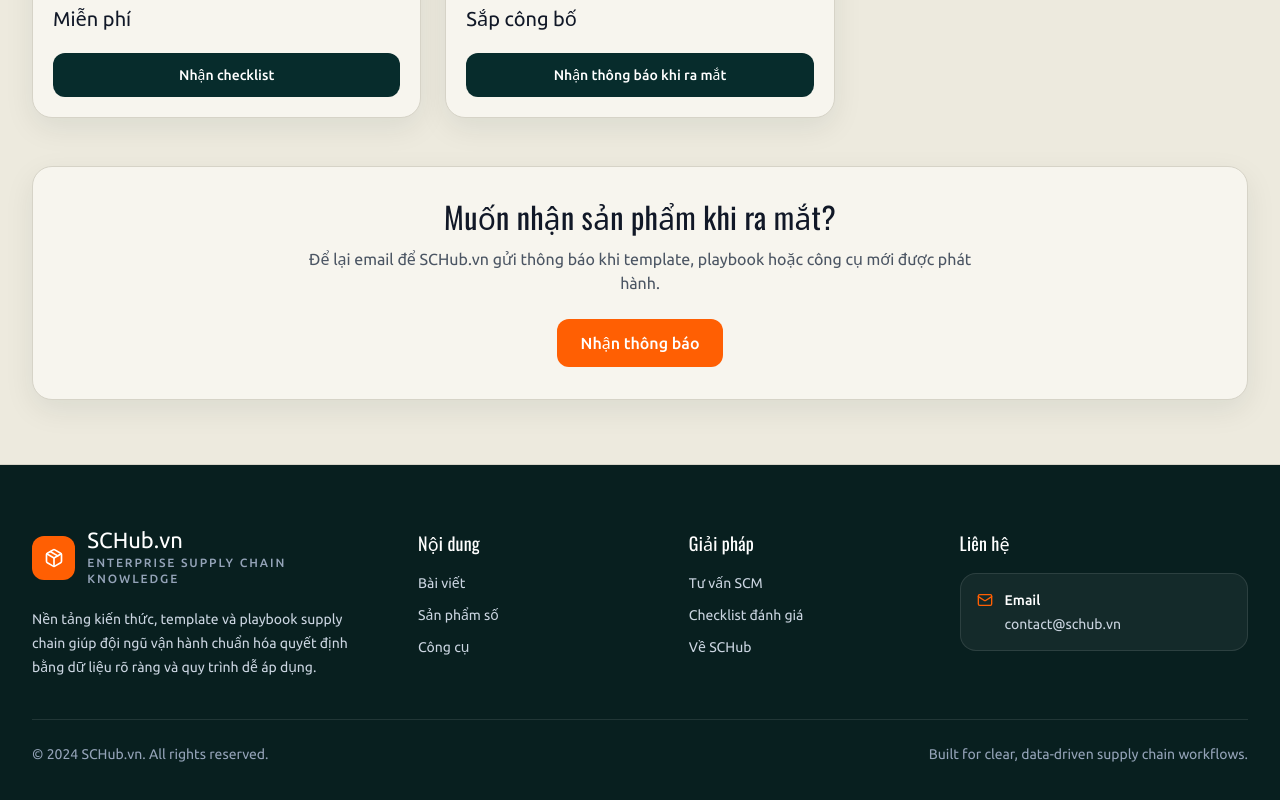
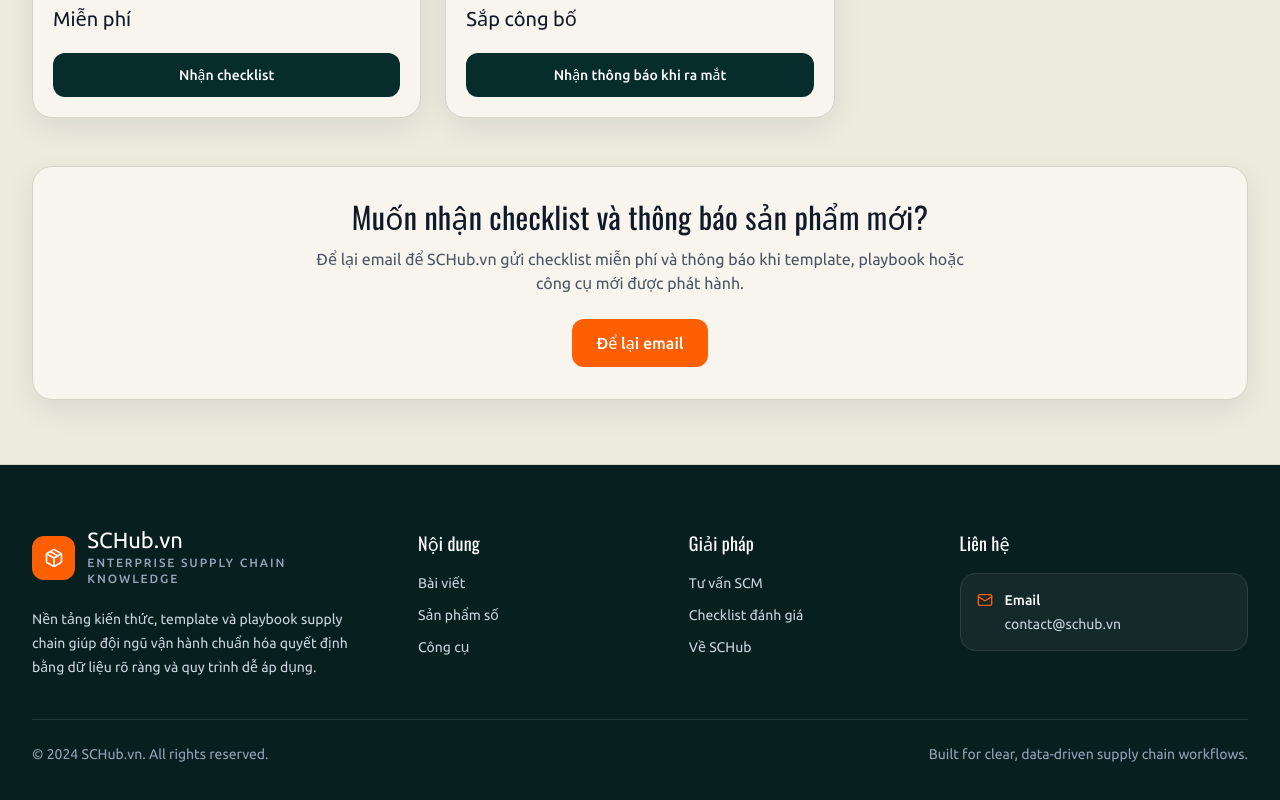
Before and after one commit to thangcq0310/my-portfolio, a React (Vite) app: page /books in a window 1280 px wide. Shown: the part 1179-1979 px from the top of the page. Built offline with nearby package versions, Linux system fonts and the light colour scheme.

Commit message:
chore: polish product and checklist copy

```diff
--- a/src/data/seedData.ts
+++ b/src/data/seedData.ts
@@ -8,7 +8,7 @@ export const seedArticles = [
     body: `# Vì sao doanh nghiệp vừa tồn kho cao vừa thiếu hàng?
 
 ## Hiện tượng
-Sales báo cần giao hàng cho khách, kho báo tồn cao ngồn ngồn, nhưng khi kiểm tra thực tế thì hàng đã không có. Hoặc hàng tồn ở kho khác, hàng đang chờ check-in, hàng bị hold...
+Sales cần giao hàng cho khách, hệ thống ghi nhận tồn kho cao, nhưng lượng hàng khả dụng để xuất bán lại không đáp ứng nhu cầu thực tế. Hoặc hàng tồn ở kho khác, hàng đang chờ check-in, hàng bị hold...
 
 ## Nguyên nhân gốc
 
@@ -454,8 +454,8 @@ export const checklist50 = [
   { id: 2, category: "Planning", question: "Có quy trình lập kế hoạch năm/tháng/tuần không?", weight: 2 },
   { id: 3, category: "Planning", question: "Có dự báo cầu (demand forecasting) không?", weight: 3 },
   { id: 4, category: "Planning", question: "Có quy trình S&OP (Sales & Operations Planning) không?", weight: 2 },
-  { id: 5, category: "Planning", question: "Có hệ thống MCP (Material Requirements Planning) không?", weight: 2 },
-  { id: 6, category: "Planning", question: "Có quản lý capaticity planning không?", weight: 2 },
+  { id: 5, category: "Planning", question: "Có hệ thống MRP (Material Requirements Planning) không?", weight: 2 },
+  { id: 6, category: "Planning", question: "Có quản lý capacity planning không?", weight: 2 },
   { id: 7, category: "Planning", question: "Có benchmark với đối thủ cạnh tranh không?", weight: 1 },
   { id: 8, category: "Planning", question: "Có KPI cho bộ phận Planning không?", weight: 2 },
   { id: 9, category: "Procurement", question: "Có danh sách nhà cung cấp (supplier list) không?", weight: 2 },
--- a/src/pages/Books.tsx
+++ b/src/pages/Books.tsx
@@ -5,6 +5,7 @@ import { seedBooks } from "../data/seedData"
 
 const categories = ["Tất cả", "Template Excel", "Playbook / eBook", "SOP Pack", "Dashboard Pack", "Checklist Pack"]
 
+// TODO: rename /books to /products when routing is finalized.
 export function Books() {
   const [selectedCategory, setSelectedCategory] = useState("Tất cả")
 
@@ -47,15 +48,15 @@ export function Books() {
         </div>
 
         <div className="surface-panel mt-12 rounded-[var(--radius-xl)] p-8 text-center">
-          <h2 className="font-[var(--font-display)] text-3xl text-[var(--color-text)]">Muốn nhận sản phẩm khi ra mắt?</h2>
+          <h2 className="font-[var(--font-display)] text-3xl text-[var(--color-text)]">Muốn nhận checklist và thông báo sản phẩm mới?</h2>
           <p className="mx-auto mt-3 max-w-2xl text-[var(--color-text-muted)]">
-            Để lại email để SCHub.vn gửi thông báo khi template, playbook hoặc công cụ mới được phát hành.
+            Để lại email để SCHub.vn gửi checklist miễn phí và thông báo khi template, playbook hoặc công cụ mới được phát hành.
           </p>
           <a
             href="/checklist"
             className="focus-ring mt-6 inline-flex items-center justify-center rounded-[var(--radius-md)] bg-[var(--color-secondary)] px-6 py-3 font-medium text-white transition-colors hover:brightness-105"
           >
-            Nhận thông báo
+            Để lại email
           </a>
         </div>
       </div>
--- a/src/pages/Tools.tsx
+++ b/src/pages/Tools.tsx
@@ -47,15 +47,15 @@ export function Tools() {
         </div>
 
         <div className="surface-panel mt-12 rounded-[var(--radius-xl)] p-8 text-center">
-          <h2 className="font-[var(--font-display)] text-3xl text-[var(--color-text)]">Muốn nhận sản phẩm khi ra mắt?</h2>
+          <h2 className="font-[var(--font-display)] text-3xl text-[var(--color-text)]">Muốn nhận checklist và thông báo sản phẩm mới?</h2>
           <p className="mx-auto mt-3 max-w-2xl text-[var(--color-text-muted)]">
-            Để lại email để SCHub.vn gửi thông báo khi template, playbook hoặc công cụ mới được phát hành.
+            Để lại email để SCHub.vn gửi checklist miễn phí và thông báo khi template, playbook hoặc công cụ mới được phát hành.
           </p>
           <a
             href="/checklist"
             className="focus-ring mt-6 inline-flex items-center justify-center rounded-[var(--radius-md)] bg-[var(--color-primary)] px-6 py-3 font-medium text-white transition-colors hover:brightness-110"
           >
-            Nhận thông báo
+            Để lại email
           </a>
         </div>
       </div>
```
